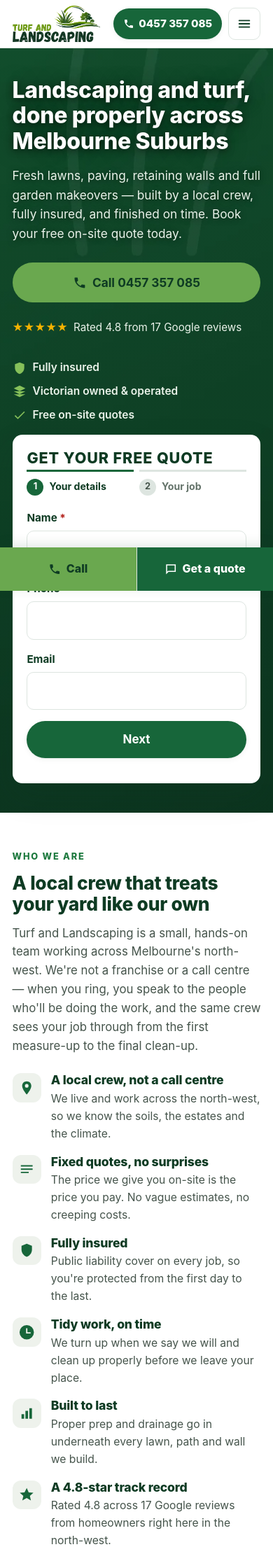
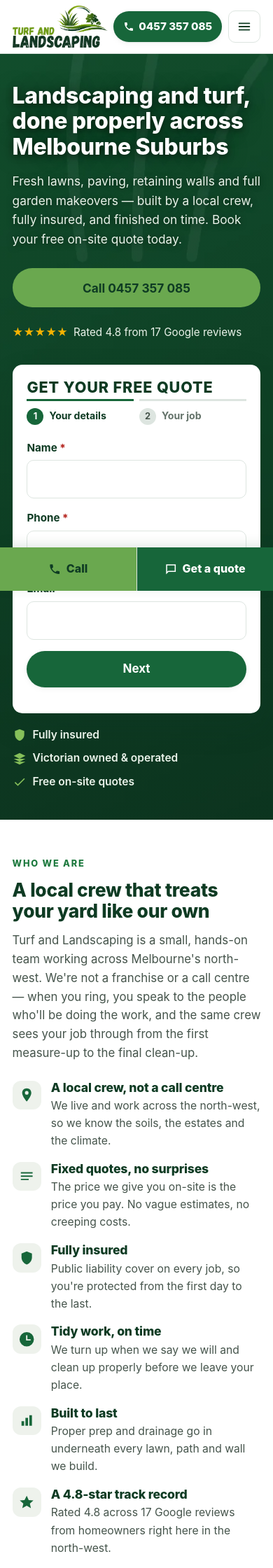
Before and after one commit to montarro/Internal, a PHP site: page / in a window 390 px wide. Shown: the top 2240 px of the page at 70% size. Run offline with PHP 8.4, Linux system fonts and the light colour scheme.

Commit message:
Fix hero photo caching, move trust points, enlarge header logo
- vercel.json: serve /assets/images/ with max-age=0, must-revalidate so
  updated photography is picked up straight away. The blanket immutable
  header on /assets/ meant browsers held the old placeholder hero for a
  year; long-lived caching still applies to logos and the favicon.
- Cache-bust the hero image URL so existing visitors get the real photo.
- Move the trust points (fully insured, Victorian owned, free on-site
  quotes) from above the hero form to below it.
- Drop the phone icon from the hero call button.
- Enlarge the header logo and raise the header height to suit.

Co-Authored-By: Claude Opus 5 <noreply@anthropic.com>
Claude-Session: https://claude.ai/code/session_018MmKCYsyRG1fbBFzup6bvS

```diff
--- a/index.html
+++ b/index.html
@@ -28,7 +28,7 @@
 
   <link rel="icon" href="/assets/favicon.svg" type="image/svg+xml" />
   <link rel="apple-touch-icon" href="/assets/favicon.svg" />
-  <link rel="preload" as="image" href="/assets/images/hero-landscaping-northwest-melbourne.webp" fetchpriority="high" />
+  <link rel="preload" as="image" href="/assets/images/hero-landscaping-northwest-melbourne.webp?v=2" fetchpriority="high" />
   <link rel="stylesheet" href="/style.css" />
 
   <!-- LocalBusiness structured data -->
@@ -150,7 +150,7 @@
     <!-- ============ HERO ============ -->
     <section class="hero" aria-label="Introduction">
       <div class="hero__media">
-        <img src="/assets/images/hero-landscaping-northwest-melbourne.webp"
+        <img src="/assets/images/hero-landscaping-northwest-melbourne.webp?v=2"
              alt="Landscaped backyard in Melbourne's north-west with freshly laid turf, paving and planted garden beds"
              width="1920" height="1080" fetchpriority="high" />
       </div>
@@ -162,7 +162,6 @@
                "get a quote" button here would just be a dead click. -->
           <div class="hero__actions">
             <a class="btn btn--lime btn--lg" href="tel:+61457357085">
-              <svg viewBox="0 0 24 24" fill="currentColor" aria-hidden="true"><path d="M6.6 10.8a15.5 15.5 0 0 0 6.6 6.6l2.2-2.2a1 1 0 0 1 1-.24 11.4 11.4 0 0 0 3.6.58 1 1 0 0 1 1 1V20a1 1 0 0 1-1 1A17 17 0 0 1 3 4a1 1 0 0 1 1-1h3.5a1 1 0 0 1 1 1 11.4 11.4 0 0 0 .58 3.6 1 1 0 0 1-.24 1z"/></svg>
               Call 0457 357 085
             </a>
           </div>
@@ -171,20 +170,6 @@
 
         <!-- Quote form sits in the hero, directly under the two CTAs -->
         <div class="hero__panel" id="quote">
-          <ul class="hero__trust">
-            <li>
-              <svg viewBox="0 0 24 24" fill="currentColor" aria-hidden="true"><path d="M12 2 4 5v6c0 5 3.4 9.4 8 11 4.6-1.6 8-6 8-11V5z"/></svg>
-              Fully insured
-            </li>
-            <li>
-              <svg viewBox="0 0 24 24" fill="currentColor" aria-hidden="true"><path d="M12 2 2 7l10 5 10-5zM2 12l10 5 10-5M2 17l10 5 10-5"/></svg>
-              Victorian owned &amp; operated
-            </li>
-            <li>
-              <svg viewBox="0 0 24 24" fill="currentColor" aria-hidden="true"><path d="M9 16.2 4.8 12l-1.4 1.4L9 19 21 7l-1.4-1.4z"/></svg>
-              Free on-site quotes
-            </li>
-          </ul>
 
           <form class="form" id="quote-form" novalidate>
             <h2 class="form__title">Get your free quote</h2>
@@ -278,6 +263,21 @@
 
             <p class="form__status" role="status" aria-live="polite"></p>
           </form>
+
+          <ul class="hero__trust">
+            <li>
+              <svg viewBox="0 0 24 24" fill="currentColor" aria-hidden="true"><path d="M12 2 4 5v6c0 5 3.4 9.4 8 11 4.6-1.6 8-6 8-11V5z"/></svg>
+              Fully insured
+            </li>
+            <li>
+              <svg viewBox="0 0 24 24" fill="currentColor" aria-hidden="true"><path d="M12 2 2 7l10 5 10-5zM2 12l10 5 10-5M2 17l10 5 10-5"/></svg>
+              Victorian owned &amp; operated
+            </li>
+            <li>
+              <svg viewBox="0 0 24 24" fill="currentColor" aria-hidden="true"><path d="M9 16.2 4.8 12l-1.4 1.4L9 19 21 7l-1.4-1.4z"/></svg>
+              Free on-site quotes
+            </li>
+          </ul>
         </div>
       </div>
     </section>
--- a/style.css
+++ b/style.css
@@ -40,7 +40,7 @@
 
   --font: -apple-system, BlinkMacSystemFont, "Segoe UI", Roboto, "Helvetica Neue", Arial, sans-serif;
 
-  --header-h: 68px;
+  --header-h: 76px;
   --bottombar-h: 62px;
 }
 
@@ -133,7 +133,7 @@ p  { margin: 0 0 1rem; }
 }
 .brand { display: inline-flex; align-items: center; text-decoration: none; margin-right: auto; }
 /* The logo is a wide lockup (~2.06:1) — size it by height and let width follow. */
-.brand__logo { height: 50px; width: auto; display: block; }
+.brand__logo { height: 58px; width: auto; display: block; }
 
 .primary-nav { display: none; }
 .header-cta { display: flex; align-items: center; gap: .6rem; }
@@ -216,7 +216,7 @@ p  { margin: 0 0 1rem; }
 .hero__rating .stars { color: var(--gold); }
 
 .hero__panel { max-width: 34rem; }
-.hero__trust { list-style: none; margin: 0 0 1rem; padding: 0; display: grid; gap: .55rem; }
+.hero__trust { list-style: none; margin: 1.2rem 0 0; padding: 0; display: grid; gap: .55rem; }
 .hero__trust li {
   display: flex; align-items: center; gap: .55rem;
   color: #eaf3ea; font-weight: 600; font-size: .97rem;
@@ -446,18 +446,18 @@ p  { margin: 0 0 1rem; }
    logo the room instead. */
 @media (max-width: 819px) {
   .header-call { display: none; }
-  .brand__logo { height: 56px; }
+  .brand__logo { height: 64px; }
 }
 /* desktop: quote button only, phone lives in the footer + page CTAs */
 @media (min-width: 820px) {
   .header-phone { display: none; }
 }
 @media (max-width: 559px) {
-  .brand__logo { height: 52px; }
+  .brand__logo { height: 60px; }
   .site-header__inner { gap: .5rem; }
 }
 @media (max-width: 359px) {
-  .brand__logo { height: 46px; }
+  .brand__logo { height: 52px; }
 }
 
 @media (min-width: 560px) {
@@ -469,7 +469,7 @@ p  { margin: 0 0 1rem; }
 
 @media (min-width: 820px) {
   /* taller bar so the full logo lockup has breathing room */
-  :root { --header-h: 78px; }
+  :root { --header-h: 90px; }
 
   .cards { grid-template-columns: repeat(3, 1fr); }
   .steps { grid-template-columns: repeat(4, 1fr); }
@@ -493,7 +493,7 @@ p  { margin: 0 0 1rem; }
   .nav-toggle { display: none; }
   .header-call__label { display: inline; }
   .header-call__num { font-size: 1.02rem; }
-  .brand__logo { height: 66px; }
+  .brand__logo { height: 78px; }
   .mobile-bar { display: none; }
   body { padding-bottom: 0; }
   .areas { grid-template-columns: repeat(3, 1fr); }
```
Also changed, not shown: vercel.json.
